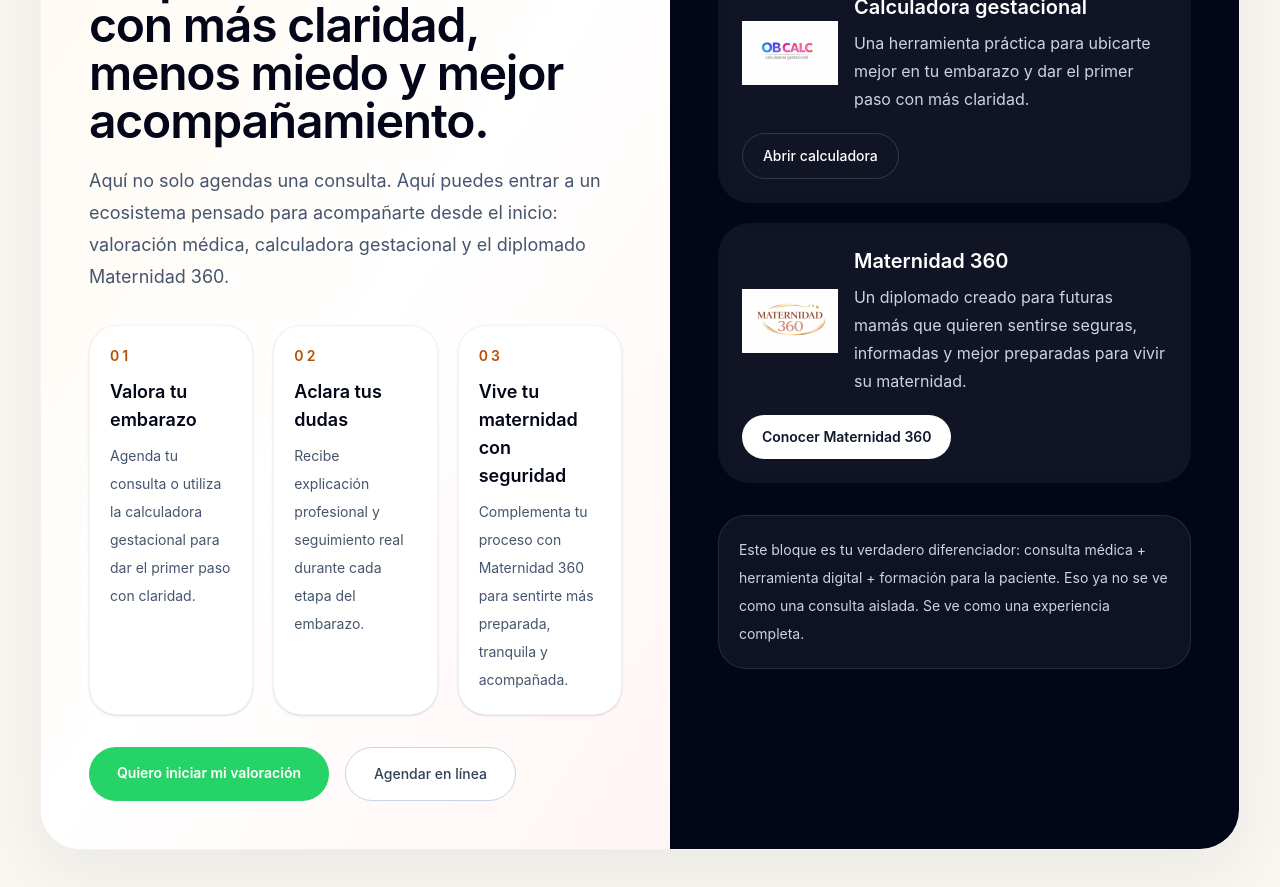
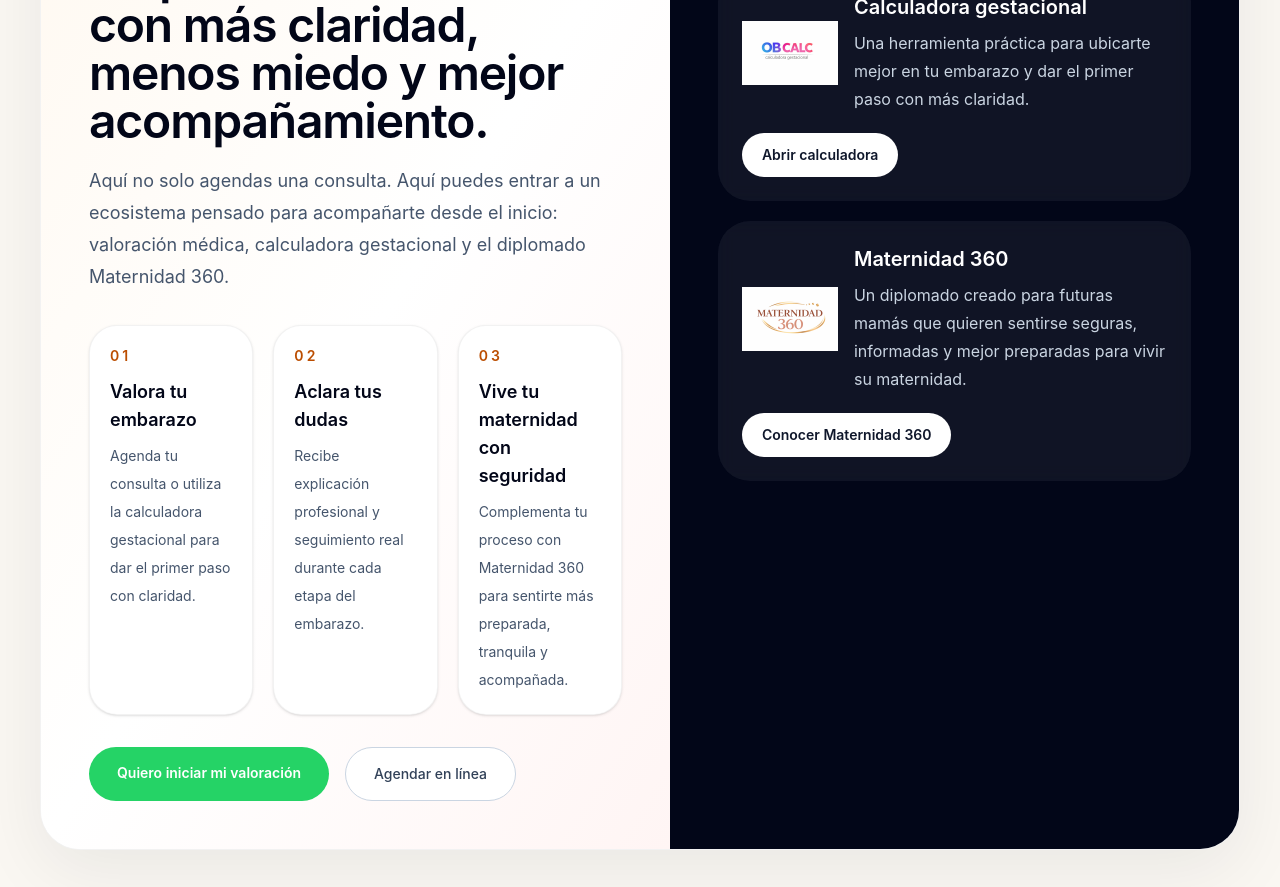
Before and after one commit to alejandritolimon0124-crypto/dralexmercado-web, a React (Vite) app: page / in a window 1280 px wide. Shown: the part 1260-2147 px from the top of the page. Built offline with nearby package versions, Linux system fonts and the light colour scheme.

Commit message:
fix maternidad block and calculator button

```diff
--- a/src/App.jsx
+++ b/src/App.jsx
@@ -299,10 +299,10 @@ function App() {
                     </div>
 
                     <a
-                      href={calculadoraUrl}
+                      href="https://calculadora-gestacional.vercel.app/"
                       target="_blank"
                       rel="noopener noreferrer"
-                      className="mt-5 inline-flex rounded-full border border-white/15 px-5 py-3 text-sm font-medium text-white transition hover:bg-white/8"
+                      className="mt-5 inline-flex rounded-full bg-white px-5 py-3 text-sm font-semibold text-slate-900 transition hover:-translate-y-0.5"
                     >
                       Abrir calculadora
                     </a>
@@ -331,12 +331,6 @@ function App() {
                       Conocer Maternidad 360
                     </a>
                   </div>
-                </div>
-
-                <div className="mt-8 rounded-[1.75rem] border border-white/10 bg-white/5 p-5 text-sm leading-7 text-slate-300">
-                  Este bloque es tu verdadero diferenciador: consulta médica + herramienta digital
-                  + formación para la paciente. Eso ya no se ve como una consulta aislada. Se ve
-                  como una experiencia completa.
                 </div>
               </div>
             </div>
```
